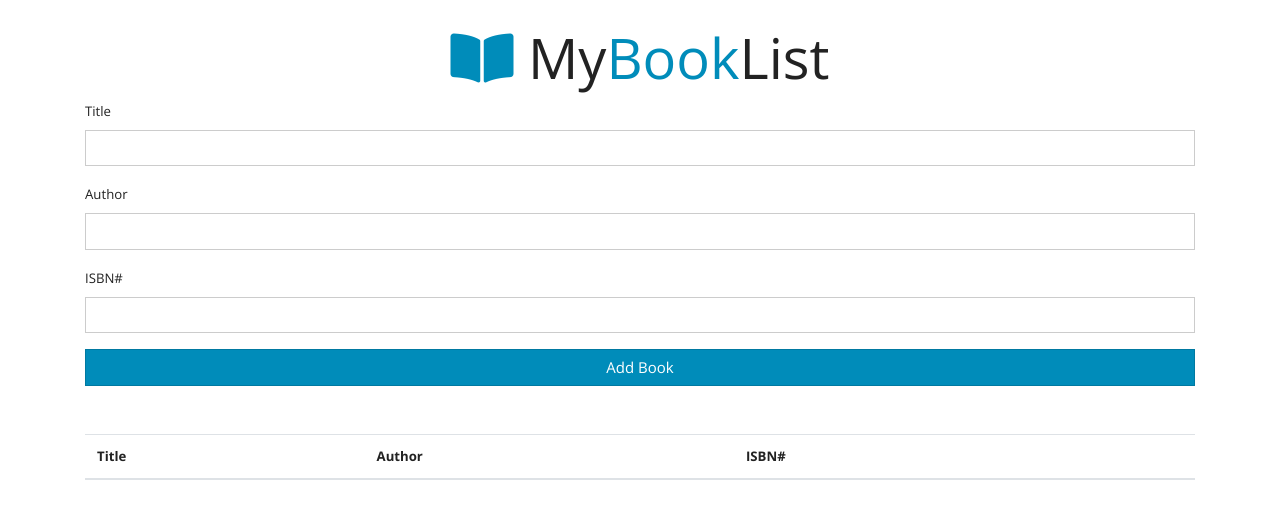
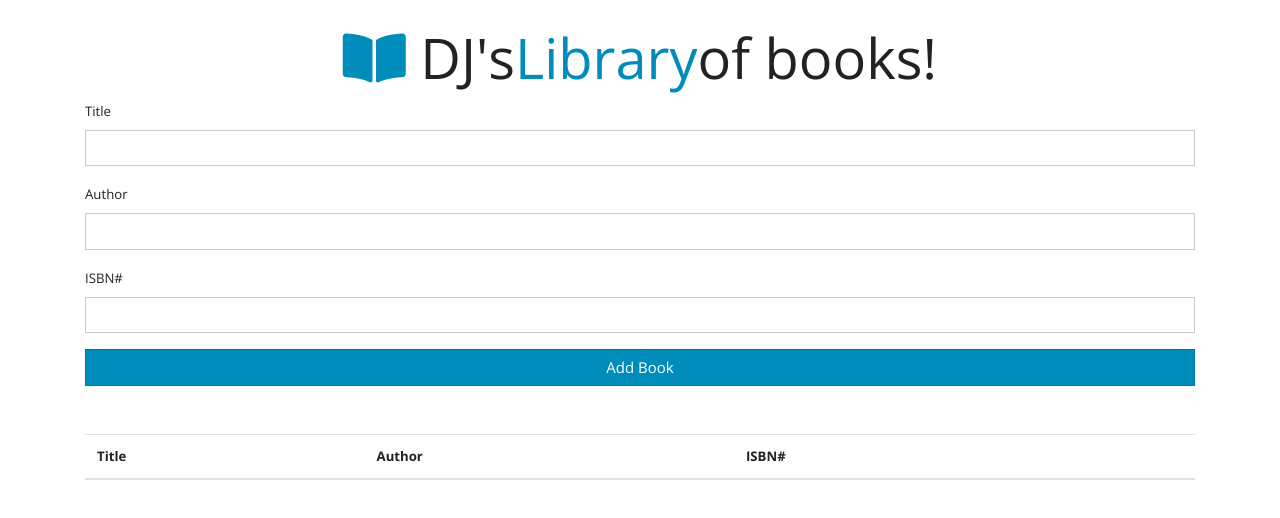
Before and after one commit to djzaragoza/booklist-app, a plain HTML site: page index.html in a window 1280 px wide. Drawn offline with nearby package versions, Linux system fonts and the light colour scheme.

Commit message:
minor modification updated content

```diff
--- a/app.js
+++ b/app.js
@@ -92,7 +92,7 @@ class Store {
 
       localStorage.setItem('books', JSON.stringify(books));
    }
-};
+}
 
 
 // Event: display books in the list
--- a/index.html
+++ b/index.html
@@ -10,13 +10,13 @@
       integrity="sha384-UHRtZLI+pbxtHCWp1t77Bi1L4ZtiqrqD80Kn4Z8NTSRyMA2Fd33n5dQ8lWUE00s" crossorigin="anonymous">
    <link rel="stylesheet" href="https://bootswatch.com/4/yeti/bootstrap.min.css">
 
-   <title>MyBookList App</title>
+   <title>DJ's Library</title>
 </head>
 
 <body>
    <div class="container mt-4">
-      <h1 class="display-4 text-center"><i class="fas fa-book-open text-primary"></i> My<span
-            class="text-primary">Book</span>List
+      <h1 class="display-4 text-center"><i class="fas fa-book-open text-primary"></i> DJ's<span
+            class="text-primary">Library</span>of books!
       </h1>
 
       <form id="book-form">
```
